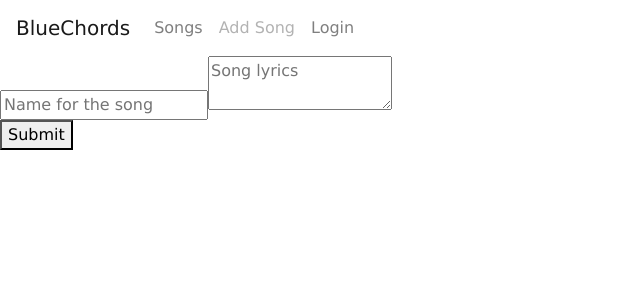
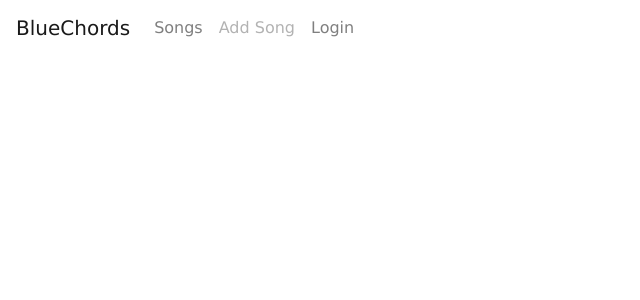
Before and after one commit to mnezerka/bluechords, a React (Create React App) app in the folder app/: page /create in a window 1280 px wide. Shown: the top 300 px of the page, without its empty margins (0-640 px from the left). Built offline with nearby package versions, Linux system fonts and the light colour scheme.

Commit message:
Song creation via modal dialog + apollo cache update

```diff
--- a/app/src/components/App.js
+++ b/app/src/components/App.js
@@ -3,24 +3,80 @@ import {Switch, Route} from 'react-router-dom'
 import Header from './Header'
 import Login from './Login'
 import Songs from './Songs'
-import SongCreate from './SongCreate'
+import SongModal from './SongModal'
+import gql from 'graphql-tag'
+import {Mutation} from 'react-apollo'
+
+const ACT_ADD_SONG = 'addsong';
+
+const SONG_MUTATION = gql`
+    mutation SongMutation($name: String!) {
+        post(name: $name) {
+            id
+            name
+            content
+        }
+    }
+`
+
+const SONGS_QUERY = gql`
+    query GetSongs {
+        songs {
+            id
+            name
+            content
+        }
+    }
+`
 
 class App extends Component
 {
+    state = {
+        action: null
+    }
+
+    addSong()
+    {
+        this.setState({action: ACT_ADD_SONG});
+        this.forceUpdate()
+    }
+
     render()
     {
         return (
-            <div className="center w85">
-                <Header />
-                <div className="ph3 pv1 background-gray">
+            <div>
+                <Header addSong={this.addSong.bind(this)}/>
+                <div>
                     <Switch>
                         <Route exact path="/" component={Songs} />
-                        <Route exact path="/create" component={SongCreate} />
                         <Route exact path="/login" component={Login} />
                     </Switch>
                 </div>
+
+                {this.state.action === ACT_ADD_SONG &&
+                    <Mutation
+                        mutation={SONG_MUTATION}
+                        update={(cache, {data: {post}}) => {
+                            const {songs} = cache.readQuery({query: SONGS_QUERY})
+                            cache.writeQuery({query: SONGS_QUERY, data: {songs: songs.concat([post])}})
+                        }}
+                        onCompleted={this.onCancelAction.bind(this)}
+                    >
+                        {(addSong, {data}) => (
+                            <SongModal
+                                onCancel={this.onCancelAction.bind(this)}
+                                onSave={name => {addSong({variables: {name}})}}
+                            />
+                        )}
+                    </Mutation>
+                }
             </div>
         )
+    }
+
+    onCancelAction()
+    {
+        this.setState({action: null})
     }
 }
 
--- a/app/src/components/Header.js
+++ b/app/src/components/Header.js
@@ -6,26 +6,11 @@ import Nav from 'react-bootstrap/Nav';
 import Form from 'react-bootstrap/Form';
 import FormControl from 'react-bootstrap/FormControl';
 import Button from 'react-bootstrap/Button';
-import SongModal from './SongModal'
-import { Mutation } from 'react-apollo'
-import gql from 'graphql-tag'
 
 const ACT_SONGS = 'songs';
 const ACT_ADD = 'add';
 const ACT_LOGIN = 'login';
 const ACT_LOGOUT = 'logout';
-
-const SONG_MUTATION = gql`
-mutation SongMutation($name: String!)
-{
-    post(name: $name)
-    {
-        id
-        name
-        content
-    }
-}
-`
 
 class Header extends Component
 {
@@ -64,20 +49,6 @@ class Header extends Component
                     }
 
                 </Navbar>
-
-                {this.state.action === ACT_ADD &&
-                    <Mutation
-                        mutation={SONG_MUTATION}
-                        onCompleted={this.onCancelAction.bind(this)}
-                    >
-                        {(post, {data}) => (
-                            <SongModal
-                                onCancel={this.onCancelAction.bind(this)}
-                                onSave={name => {post({variables: {name}})}}
-                            />
-                         )}
-                    </Mutation>
-                }
             </div>
         )
     }
@@ -87,16 +58,15 @@ class Header extends Component
         this.setState({action: null})
     }
 
-    onAction(action) {
-        console.log(action)
+    onAction(action)
+    {
         switch(action)
         {
         case ACT_SONGS:
             this.props.history.push('/')
             break;
         case ACT_ADD:
-            //this.props.history.push('/create')
-            this.setState({action})
+            this.props.addSong();
             break;
         case ACT_LOGIN:
             this.props.history.push('/login')
--- a/app/src/components/SongCreate.js
+++ /dev/null
@@ -1,62 +0,0 @@
-import React, { Component } from 'react'
-import { Mutation } from 'react-apollo'
-import gql from 'graphql-tag'
-
-const SONG_MUTATION = gql`
-mutation SongMutation($name: String!)
-{
-    post(name: $name)
-    {
-        id
-        name
-        content
-    }
-}
-`
-
-class CreateSong extends Component
-{
-    state = {
-        name: '',
-        content: '',
-    }
-
-    render()
-    {
-        const {name, content} = this.state
-
-        return (
-            <div>
-                <div className="flex flex-column mt3">
-                    <input
-                        className="mb2"
-                        value={name}
-                        onChange={e => this.setState({ name: e.target.value })}
-                        type="text"
-                        placeholder="Name for the song"
-                    />
-
-                    <textarea
-                        className="mb2"
-                        value={content}
-                        onChange={e => this.setState({content: e.target.value })}
-                        type="textarea"
-                        placeholder="Song lyrics"
-                    />
-
-                </div>
-
-                <Mutation
-                    mutation={SONG_MUTATION}
-                    variables={{name}}
-                    onCompleted={() => this.props.history.push('/')}
-                >
-                    {postMutation => <button onClick={postMutation}>Submit</button>}
-                </Mutation>
-
-            </div>
-        )
-    }
-}
-
-export default CreateSong
--- a/app/src/components/Songs.js
+++ b/app/src/components/Songs.js
@@ -8,6 +8,7 @@ const SONGS_QUERY = gql`
     songs {
         id
         name
+        content
     }
 }
 `
```
Also changed, not shown: app/src/components/SongModal.js (+0 -11 lines).
